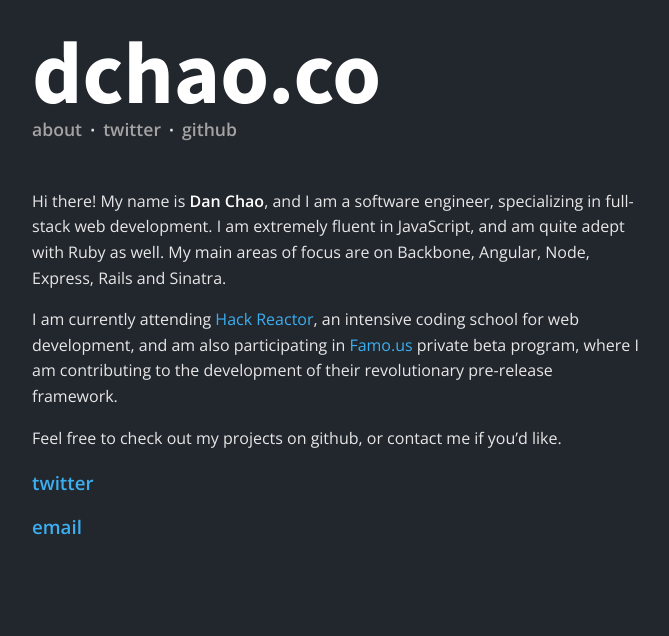
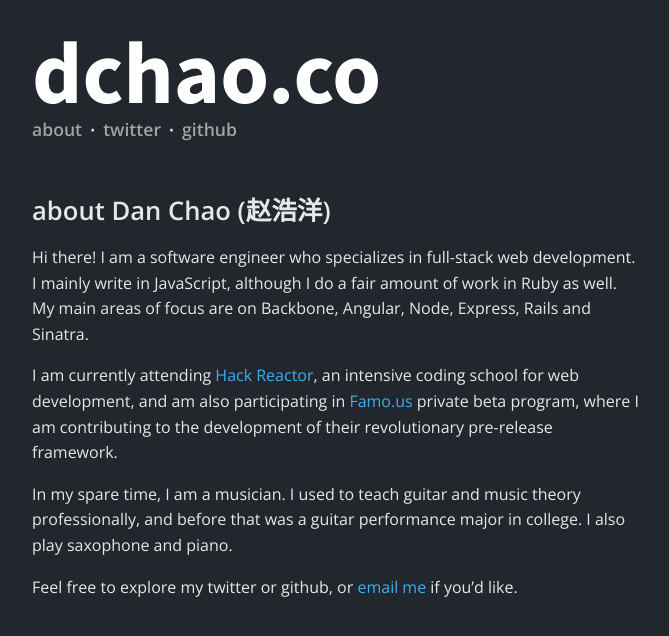
Before and after one commit to bioball/bioball.github.io, a Jekyll site: the page built from about.md, in a window 1280 px wide. Shown: the top 636 px of the page, without its empty margins (64-733 px from the left). Built offline with Jekyll 4.4.1, drawn with Linux system fonts in a browser that asks for light colours; Markdown is read by kramdown in place of the engine named in the settings.

```diff
--- a/about.md
+++ b/about.md
@@ -3,11 +3,13 @@ layout: default
 title: about Dan Chao
 ---
 
-Hi there! My name is **Dan Chao**, and I am a software engineer, specializing in full-stack web development. I am extremely fluent in JavaScript, and am quite adept with Ruby as well. My main areas of focus are on Backbone, Angular, Node, Express, Rails and Sinatra.
+about Dan Chao (赵浩洋)
+======================
+
+Hi there! I am a software engineer who specializes in full-stack web development. I mainly write in JavaScript, although I do a fair amount of work in Ruby as well. My main areas of focus are on Backbone, Angular, Node, Express, Rails and Sinatra.
 
 I am currently attending [Hack Reactor](http://www.hackreactor.com), an intensive coding school for web development, and am also participating in [Famo.us](http://famo.us) private beta program, where I am contributing to the development of their revolutionary pre-release framework.
 
-Feel free to check out my projects on github, or contact me if you'd like.
+In my spare time, I am a musician. I used to teach guitar and music theory professionally, and before that was a guitar performance major in college. I also play saxophone and piano.
 
-###[twitter](http://www.twitter.com/dhchao)
-###[email](mailto:daniel.h.chao@gmail.com)
+Feel free to explore my twitter or github, or [email me](mailto:daniel.h.chao@gmail.com) if you'd like.
```
Also changed, not shown: _posts/2014-01-07-introducing-parkswap.md (added, +29 -0 lines), _posts/2014-01-16-initial-impressions-at-famous.md (+1 -1 lines).
